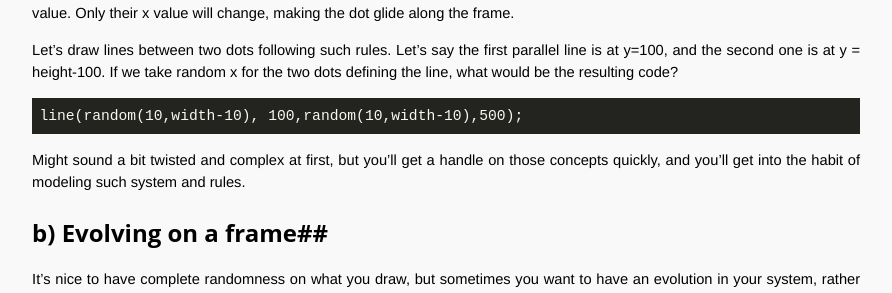
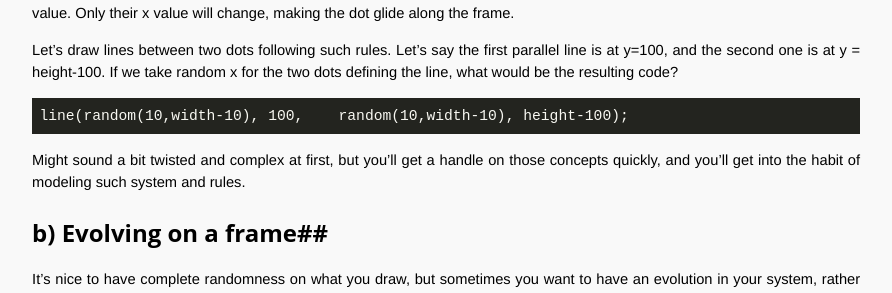
Before and after one commit to OpenTechSchool-Brussels/generative-art-with-processing, a Jekyll site: the page built from Playing-with-lines.markdown, in a window 1280 px wide and 900 px high, scrolled down 858 px. Shown: the part 152-445 px from the top of the window, without its empty margins (324-1216 px from the left). Built offline with Jekyll 4.4.1, drawn with Linux system fonts in a browser that asks for light colours; Markdown is read by kramdown in place of the engine named in the settings.

Commit message:
Update Playing-with-lines.markdown

````diff
--- a/Playing-with-lines.markdown
+++ b/Playing-with-lines.markdown
@@ -40,7 +40,7 @@ A horizontal line is defined by a constant y value (and a vertical line by a con
 Let’s draw lines between two dots following such rules. Let’s say the first parallel line is at y=100, and the second one is at y = height-100. If we take random x for the two dots defining the line, what would be the resulting code?
 
 ```java
-line(random(10,width-10), 100,random(10,width-10),500);
+line(random(10,width-10), 100,    random(10,width-10), height-100);
 ```
 
 Might sound a bit twisted and complex at first, but you’ll get a handle on those concepts quickly, and you’ll get into the habit of modeling such system and rules.
````
